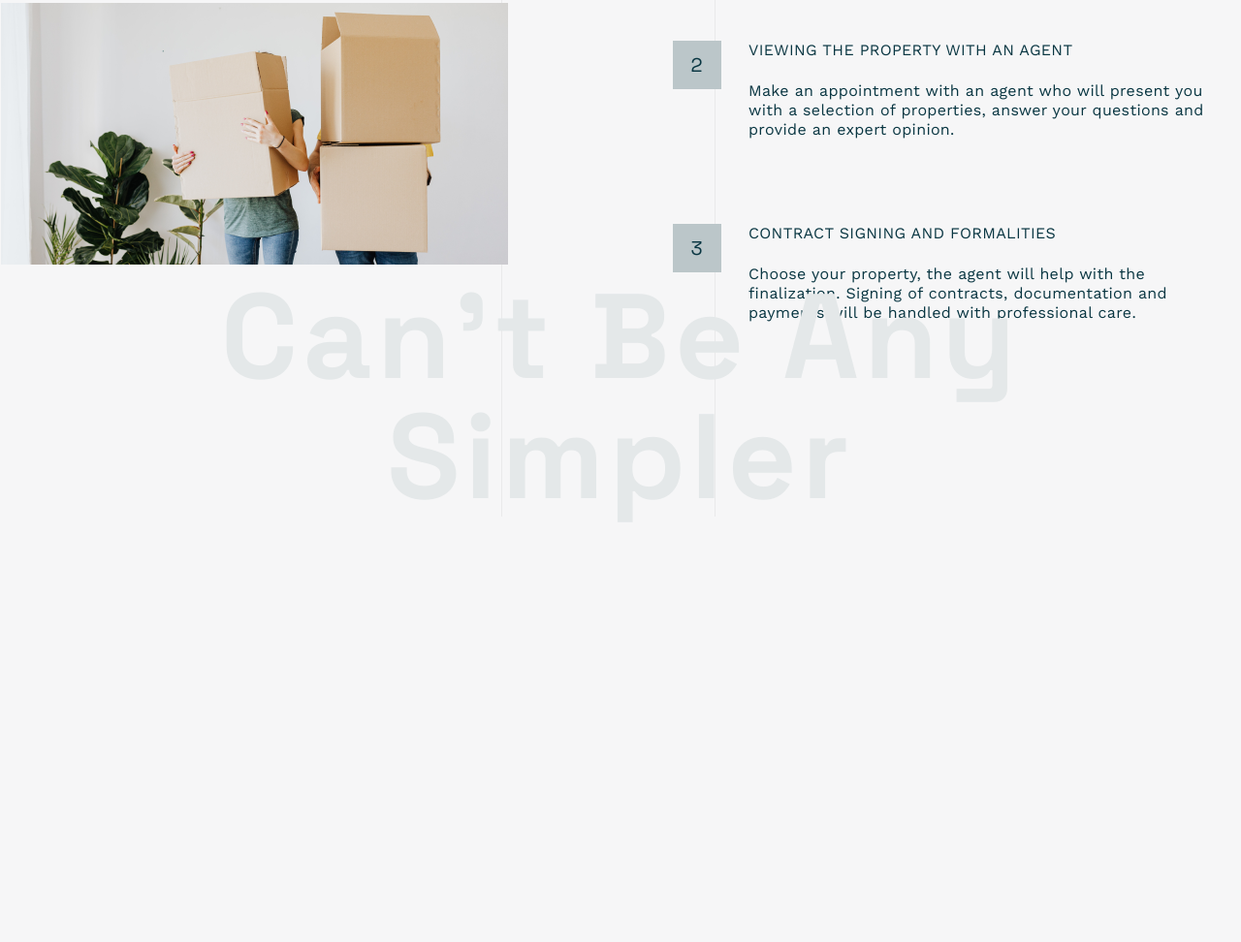
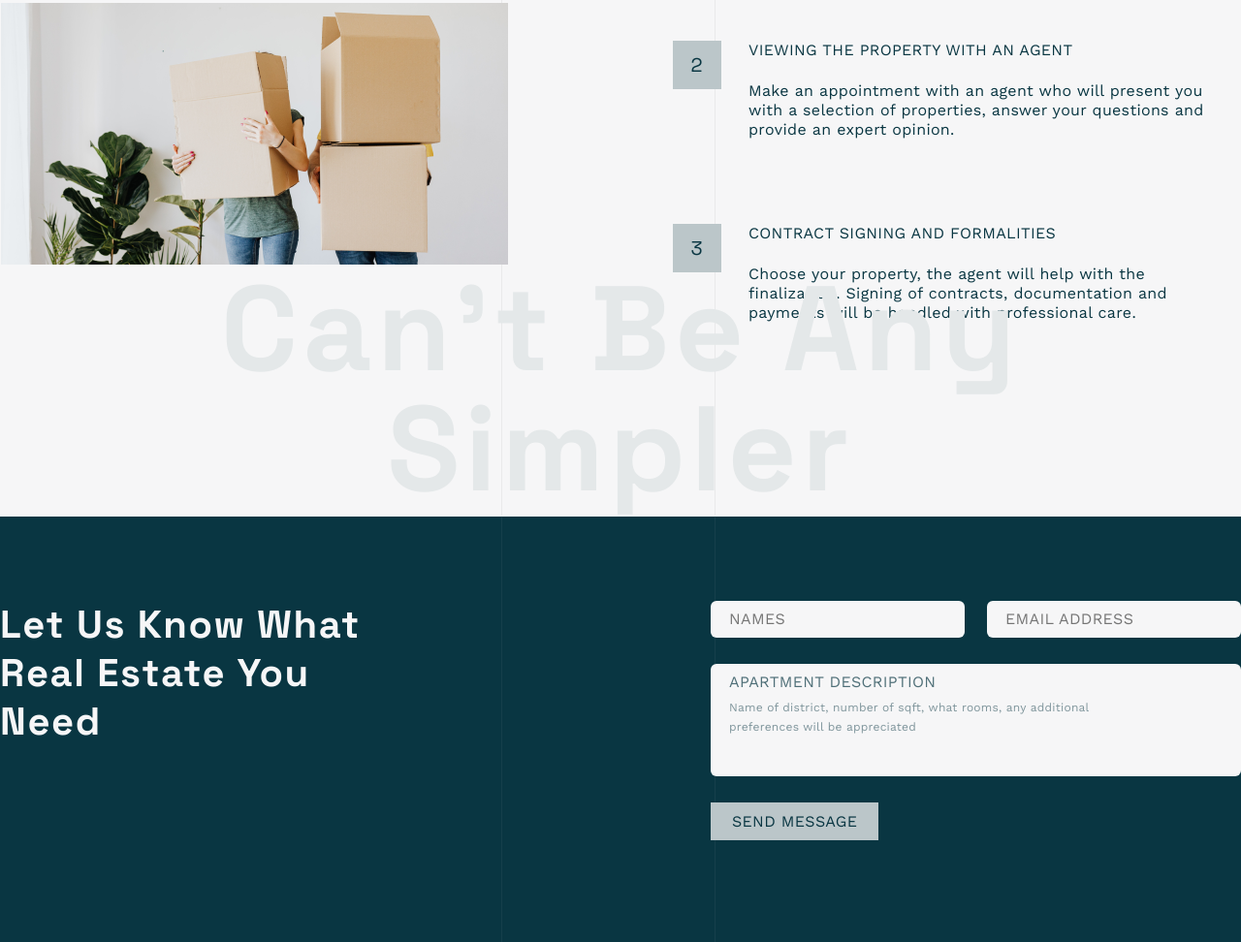
Before and after one commit to OlaHeklaDesign/real-estate-agency, a plain HTML site: page index.html in a window 1280 px wide. Shown: the part 1485-2457 px from the top of the page at 97% size. Before the commit the page ends 2035 px from the top, so only its background shows below. Drawn offline with nearby package versions, Linux system fonts and the light colour scheme.

Commit message:
contact section HTML/CSS added

```diff
--- /dev/null
+++ b/css/sections/contact.css
@@ -0,0 +1,87 @@
+.contact-bg-container {
+  background: #093642;
+  background-image: url('../../assets/bg-light-strip.png');
+  background-position: center;
+  background-repeat: repeat-y;
+}
+
+.contact {
+  display: flex;
+  justify-content: space-between;
+  max-width: 1292px;
+  margin: 0 auto;
+  padding: 87px 0 105px 0;
+}
+
+.contact-left h2 {
+  color: #F6F6F7;
+  font-family: "Space Grotesk";
+  font-size: 40px;
+  font-weight: 700;
+  line-height: 50px;
+  letter-spacing: 1.6px;
+  max-width: 400px;
+}
+
+.contact-name-email-box {
+  display: flex;
+  justify-content: space-between;
+  gap: 23px;
+  margin-bottom: 27px;
+}
+
+.contact input {
+  border-radius: 6px;
+  background: #F6F6F7;
+  border: none;
+  outline: none;
+  padding: 9px 19px;
+  color: rgba(9, 54, 66, 0.70);
+  font-size: 16px;
+  font-weight: 400;
+  line-height: 20px;
+  text-transform: uppercase;
+  letter-spacing: 0.32px;
+  width: 100%;
+}
+
+.contact-message {
+  border-radius: 6px;
+  background: #F6F6F7;
+  padding: 9px 19px;
+  max-width: 547px;
+  width: 100%;
+  height: 116px;
+  margin-bottom: 27px;
+}
+
+.contact-message p:first-child {
+  color: rgba(9, 54, 66, 0.70);
+  font-size: 16px;
+  font-weight: 400;
+  line-height: 20px;
+  text-transform: uppercase;
+  letter-spacing: 0.32px;
+  margin-bottom: 6px;
+}
+
+.contact-message p:last-child {
+  color: rgba(9, 54, 66, 0.50);
+  font-size: 12px;
+  font-weight: 400;
+  line-height: 20px;
+  letter-spacing: 0.24px;
+  padding-right: 120px;
+}
+
+.contact button {
+  background: #BBC6C9;
+  padding: 10px 22px;
+  color: #093642;
+  font-size: 16px;
+  font-weight: 400;
+  letter-spacing: 0.32px;
+  text-transform: uppercase;
+  border: none;
+  outline: none;
+}
--- a/css/sections/steps.css
+++ b/css/sections/steps.css
@@ -79,7 +79,7 @@
   line-height: 124px;
   letter-spacing: 4.96px;
   position: absolute;
-  bottom: 0;
+  bottom: 8px;
   left: 50%;
   transform: translateX(-50%);
   width: 100%;
--- a/css/style.css
+++ b/css/style.css
@@ -4,6 +4,7 @@
 @import url('./sections/hero.css');
 @import url('./sections/offert.css');
 @import url('./sections/steps.css');
+@import url('./sections/contact.css');
 
 
 * {
--- a/index.html
+++ b/index.html
@@ -139,5 +139,24 @@
       <p class="steps-decor-text">Can't Be Any Simpler</p>
     </section>
   </div>
+
+  <div class="contact-bg-container">
+    <section class="contact">
+      <div class="contact-left">
+        <h2>Let Us Know What Real Estate You Need</h2>
+      </div>
+      <div class="contact-right">
+        <div class="contact-name-email-box">
+          <input type="text" placeholder="names">
+          <input type="email" placeholder="email address">
+        </div>
+        <div class="contact-message" contenteditable="true">
+          <p>apartment description</p>
+          <p>Name of district, number of sqft, what rooms, any additional preferences will be appreciated</p>
+        </div>
+        <button>send message</button>
+      </div>
+    </section>
+  </div>
 </body>
 </html>
```
Also changed, not shown: assets/bg-light-strip.png (added).
